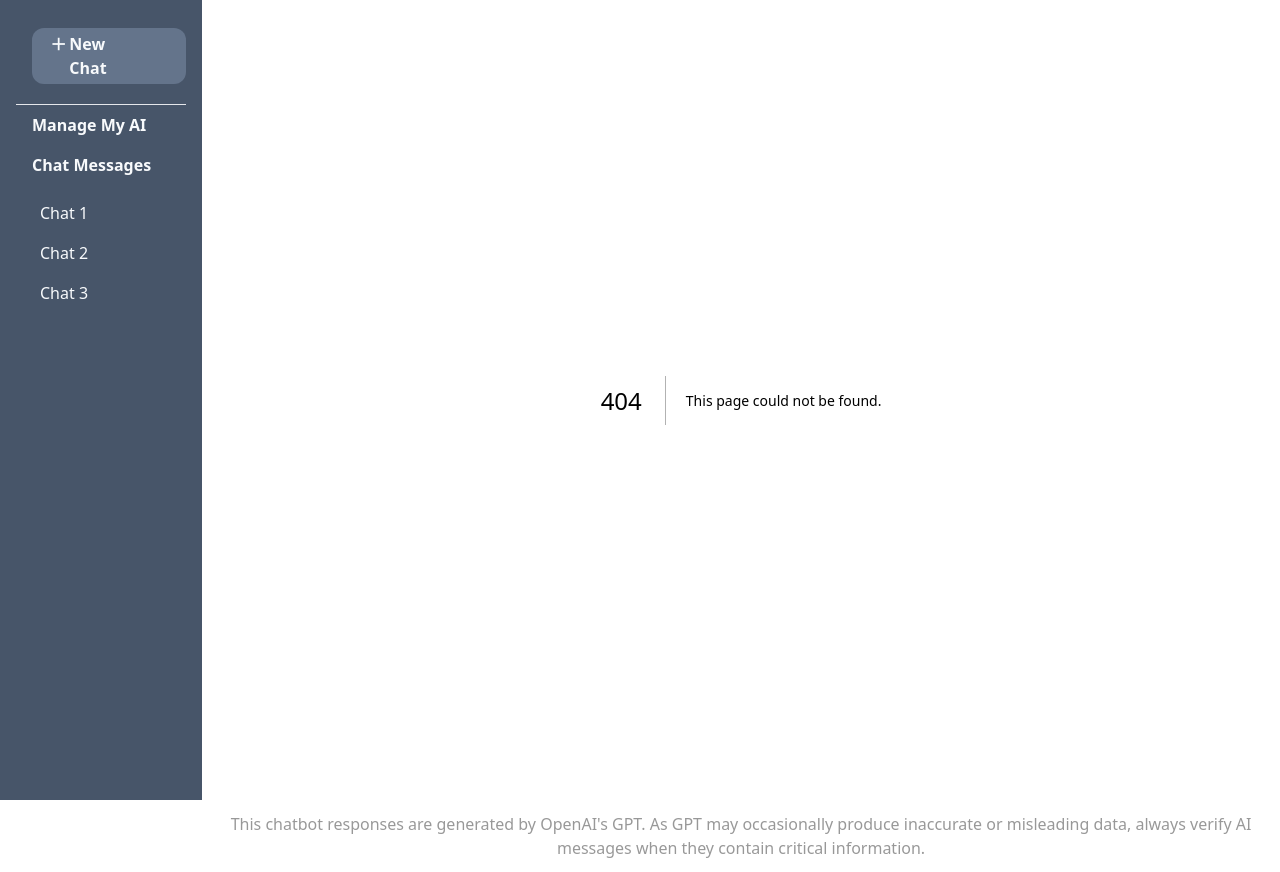
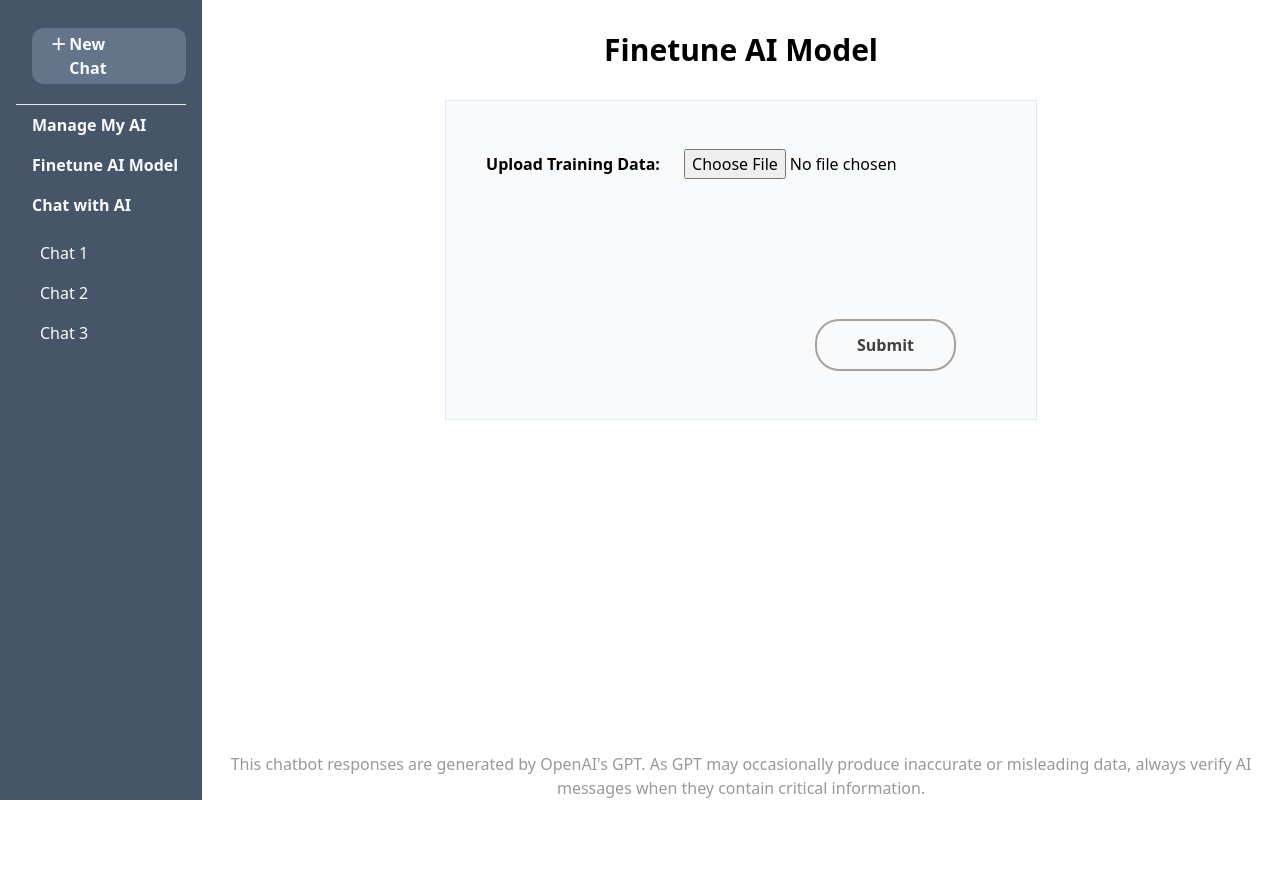
Before and after one commit to vunt199802/Smartchat-RAG, a Next.js app: page /finetunemodel in a window 1280 px wide. Before the commit this address had no page. After the commit the page ends 812 px from the top, so only its background shows below. Built offline with nearby package versions, Linux system fonts and the light colour scheme.

Commit message:
Add a page to upload training data, and set up fine-tunig paremeters

```diff
--- a/src/components/Sidebar.tsx
+++ b/src/components/Sidebar.tsx
@@ -21,8 +21,11 @@ const Sidebar : FC<SidebarProps>= ({ onNewChat }) => {
           <Link href="/managemyai">Manage My AI</Link>
           </li>
           <li  className="pl-4 py-2 font-semibold hover:bg-slate-400 focus:bg-indigo-100">
+          <Link href="/finetunemodel">Finetune AI Model</Link>
+          </li>
+          <li  className="pl-4 py-2 font-semibold hover:bg-slate-400 focus:bg-indigo-100">
             <Link href="/">
-              Chat Messages
+              Chat with AI
             </Link>
           </li>
           <ul className="px-4 py-2 font-medium">
--- /dev/null
+++ b/src/components/UploadFile.tsx
@@ -0,0 +1,45 @@
+import { FC, ChangeEvent } from 'react'
+
+interface UploadProps {
+  label: string;
+  uploadError: string | null
+  setUploadError: any;
+  setSelectedFile: any;
+  fileType: string;
+}
+
+const UploadFile: FC<UploadProps> = ({ label, fileType, uploadError, setUploadError, setSelectedFile }) => {
+
+  const handleFileChange= (e: ChangeEvent<HTMLInputElement>) => {
+    const files = e.target.files
+    if(!files) return
+    const file = files[0]
+    if(file){
+      //calculate file size with unit MB
+      const fileSize = (file.size/(1024*1024))
+      if(fileSize > 200) {
+        setUploadError("Maxmium file size to upload is 200MB.")
+        return
+      }
+      setSelectedFile(files[0])
+      if(uploadError) setUploadError(null)
+    }
+  }
+  return (
+    <div className="my-2">
+      <label
+        htmlFor="fileUpload" className="w-50 font-bold text-base mr-5">
+        {label}
+      </label>
+      <input
+          type="file"
+          name="uploadFile"
+          accept={fileType}
+          onChange={handleFileChange}
+          className="focus:border-blue-500 focus:outline-none"
+      />
+    </div>
+  )
+}
+
+export  default UploadFile
--- a/src/pages/api/upload.ts
+++ b/src/pages/api/upload.ts
@@ -53,14 +53,13 @@ export default async function handler(
 
     await ingestDataToPinecone(uploadedFile.filepath, namespace, indexName, chunkSize, chunkOverlap)
 
-    console.log( 'remove file link ...')
     // delete the file after using it
     await fs.promises.unlink(uploadedFile.filepath);
 
     res.status(200).json({message: 'File uploaded successfully.', fileName: uploadedFile.originalFilename})
-
+    console.log("File ingested.")
   } catch (e) {
-    console.error("Error processing form:", e);
+    console.error("Error: ", e);
     return res.status(500).json({
       error: 'Failed to Upload File.',
     });
--- /dev/null
+++ b/src/pages/finetunemodel.tsx
@@ -0,0 +1,92 @@
+import { FC, MouseEvent, useState } from 'react'
+
+import Header from '@/src/components/Header'
+import UploadFile from '@/src/components/UploadFile'
+import { ApiResponse } from '@/src/types/common'
+
+const FinetuneModel: FC = () => {
+
+  const [selectedFile, setSelectedFile] =useState<File | null>(null)
+
+  const [isLoading, setIsLoading] = useState(false)
+  const [successMessage, setSuccessMessage] = useState<string | null> (null)
+  const [error, setError] = useState<string | null> (null)
+  const [uploadError, setUploadError] = useState< string | null>(null);
+
+  const [notification, setNotification] = useState<string | null> (null)
+
+  const handleSubmit = async (e: MouseEvent<HTMLButtonElement>) => {
+    e.preventDefault()
+
+    if(!selectedFile) {
+      setUploadError('You must upload a file.')
+      return
+    }
+
+    if(uploadError) return
+
+    setIsLoading(true);
+    setSuccessMessage(null);
+    setError(null);
+
+    const formData = new FormData()
+    formData.append('file', selectedFile)
+
+    try {
+      const res = await fetch('/api/finetune', {
+        method: 'POST',
+        body: formData,
+      })
+
+      const data: ApiResponse = await res.json() as ApiResponse
+
+      if (res.ok) {
+        setSuccessMessage(`Upload success: ${data.message}`)
+        setNotification(`Upload success: ${data.message}`)
+      } else {
+        setError(`Upload error: ${data.error}`)
+        setNotification(`Upload error: ${data.error}`)
+      }
+    } catch (error) {
+        setError('There was a network error when sending file:')
+        console.log(error)
+    } finally {
+      setIsLoading(false)
+    }
+  }
+
+  return (
+    <div className="flex flex-col items-center w-full">
+      <div className="sr-only" aria-live="polite" aria-atomic="true" >
+        {notification}
+      </div>
+      <Header pageTitle="Finetune AI Model" />
+      <form className="flex flex-col h-60vh lg:h-40vh p-10 justify-between bg-slate-50 border border-indigo-100">
+        <UploadFile
+          label="Upload Training Data: "
+          fileType=".csv, .xls, .xlsx, .json, .jsonl"
+          uploadError={uploadError}
+          setUploadError={setUploadError}
+          setSelectedFile={setSelectedFile}
+        />
+        <div className="flex justify-end my-2">
+          <button
+            type="submit"
+            className=  {`bg-transparent hover:bg-slate-500 text-stone-700 font-semibold mr-10 py-3 px-10 border-2 border-stone-400 hover:border-transparent rounded-3xl focus:border-blue-500 focus:outline-none ${isLoading ? 'opacity-50 cursor-not-allowed bg-gray-300' : 'hover:text-white'}`}
+            onClick={handleSubmit}
+            disabled={isLoading}
+          >
+            Submit
+          </button>
+        </div>
+        {isLoading && <p className="bold" role="status">Uploading your data... </p>}
+        {successMessage && <p className="bold text-green-600" role="status">{successMessage}</p>}
+        {error && <p className="bold text-red-600" role="alert">{error}</p>}
+        {uploadError && <p className="text-red-600">{uploadError}</p>}
+      </form>
+      <div className="flex flex-col h-40vh items-center justify-between"></div>
+    </div>
+  )
+}
+
+export default FinetuneModel
```
